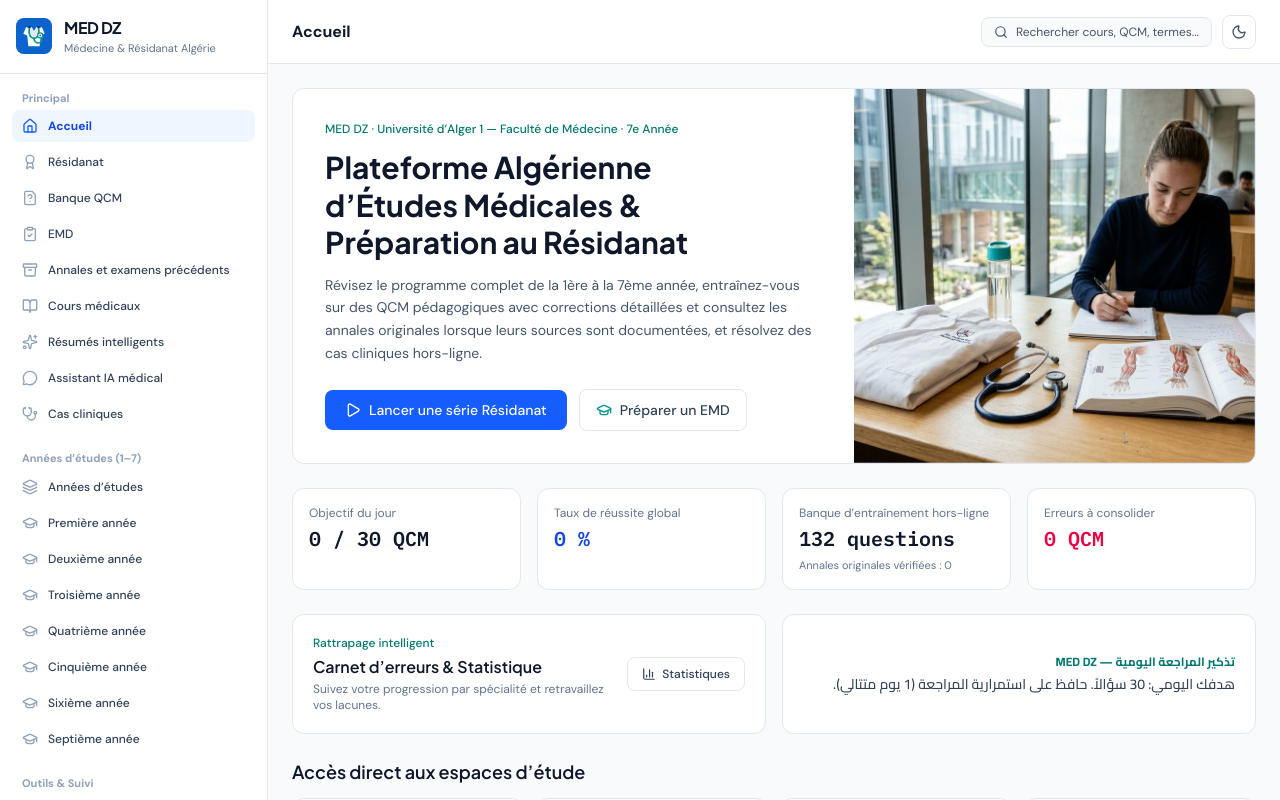
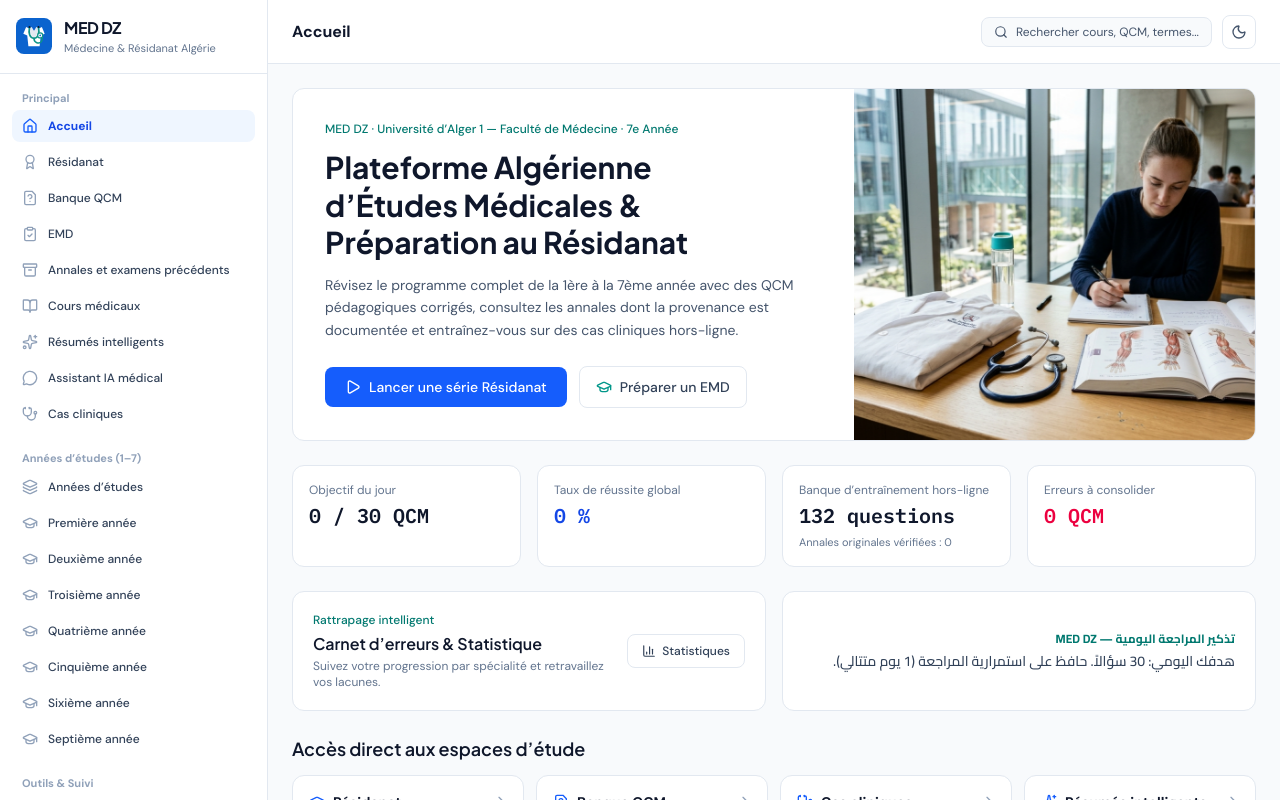
Before and after one commit to aymenmony092-afk/med-, a React (Vite) app: page / in a window 1280 px wide. Shown: the top 800 px of the page. Built offline with nearby package versions, Linux system fonts and the light colour scheme.

Commit message:
Polish the home page copy

```diff
--- a/src/components/HomeView.tsx
+++ b/src/components/HomeView.tsx
@@ -68,7 +68,7 @@ export const HomeView: React.FC<HomeViewProps> = ({
               Plateforme Algérienne d’Études Médicales & Préparation au Résidanat
             </h1>
             <p className="text-sm text-slate-600 dark:text-slate-300 leading-relaxed max-w-2xl">
-              Révisez le programme complet de la 1ère à la 7ème année, entraînez-vous sur des QCM pédagogiques avec corrections détaillées et consultez les annales originales lorsque leurs sources sont documentées, et résolvez des cas cliniques hors-ligne.
+              Révisez le programme complet de la 1ère à la 7ème année avec des QCM pédagogiques corrigés, consultez les annales dont la provenance est documentée et entraînez-vous sur des cas cliniques hors-ligne.
             </p>
           </div>
 
```
